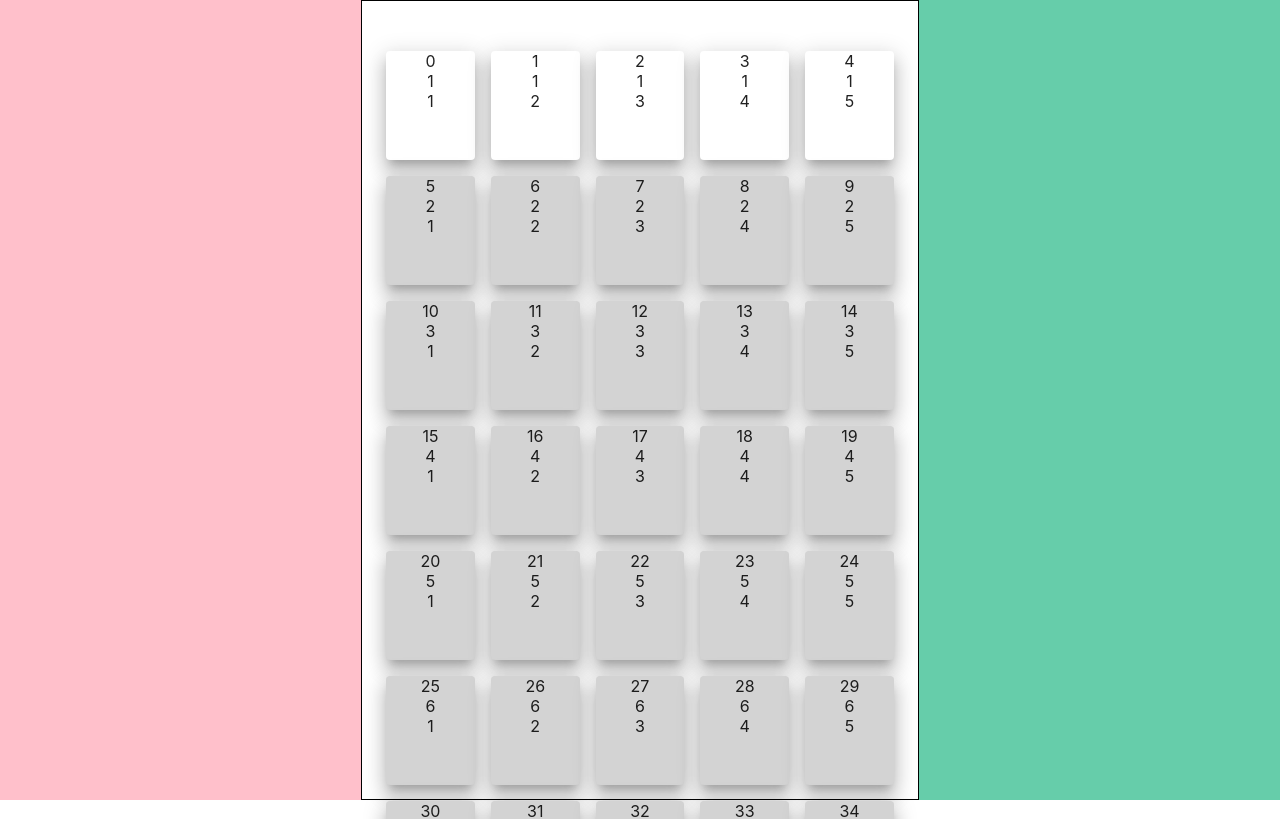
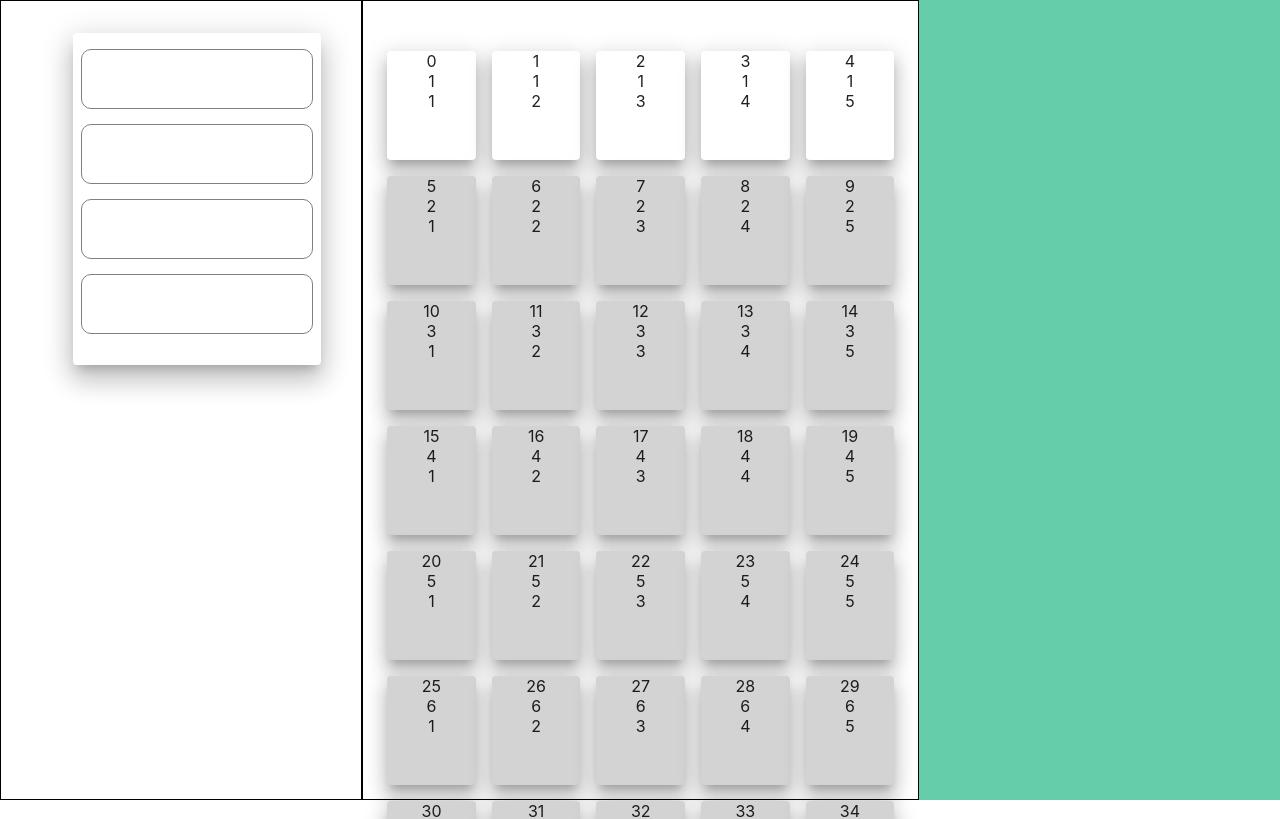
Before and after one commit to arturaszuta/card-warrior, a React (Create React App) app: page / in a window 1280 px wide. Shown: the top 819 px of the page. Built offline with nearby package versions, Linux system fonts and the light colour scheme.

Commit message:
Start implementing stats container and stats cards.

```diff
--- a/src/App.css
+++ b/src/App.css
@@ -123,9 +123,9 @@ cursor: not-allowed;
 }
 
 .characterTab {
-  background-color: pink;
   height: 100%;
   width: 20%;
+  border: 1px solid black;
 }
 
 .extraTab {
@@ -145,3 +145,35 @@ cursor: not-allowed;
   height: 100%;
   width: 100%;
 }
+
+.leftSidebar {
+  width: 100%;
+  height: 100%;
+  padding: 2em;
+}
+
+.statsContainer {
+  width: 100%;
+  height: 300px;
+}
+
+.statsPaper {
+  width: 100%;
+  height: 100%;
+  padding: 1em;
+}
+
+.statsCard {
+  width: 100%;
+  height: 20%;
+  border: 0.5px solid gray;
+  border-radius: 10px;
+  /* margin-bottom: 0.5em; */
+}
+
+.statsGrid {
+  height: 100%;
+  width: 100%;
+  align-items: center;
+  justify-content: center;
+}
--- /dev/null
+++ b/src/components/CharacterTab.tsx
@@ -0,0 +1,14 @@
+import React from "react"
+import { Container } from "@material-ui/core"
+
+import Stats from "./Stats";
+
+const Character = () => {
+    return(
+        <Container className="leftSidebar">
+            <Stats />
+        </Container>
+    )
+}
+
+export default Character;
--- /dev/null
+++ b/src/components/Stats.tsx
@@ -0,0 +1,20 @@
+import React from "react"
+import { Container, Paper, Grid } from "@material-ui/core"
+import StatsCard from "./StatsCard";
+
+const Stats = () => {
+    return(
+        <Container className="statsContainer">
+            <Paper className="statsPaper" elevation={16}>
+                <Grid container className="statsGrid" spacing={2}>
+                    <StatsCard />
+                    <StatsCard />
+                    <StatsCard />
+                    <StatsCard />
+                </Grid>
+            </Paper>
+        </Container>
+    )
+}
+
+export default Stats;
--- /dev/null
+++ b/src/components/StatsCard.tsx
@@ -0,0 +1,14 @@
+import React from "react"
+import { Grid } from "@material-ui/core"
+
+const StatsCard = () => {
+    return(
+        <Grid item className="statsCard">
+            <div></div>
+            <div></div>
+            <div></div>
+        </Grid>
+    )
+}
+
+export default StatsCard
--- a/src/components/mainWindow.tsx
+++ b/src/components/mainWindow.tsx
@@ -7,6 +7,7 @@ import SampleStack from "./sampleReactStack";
 import SizedContainer from "./SizedContainer";
 import { Container, Grid } from "@material-ui/core";
 import  Dungeon  from "./Dungeon";
+import Character from "./CharacterTab";
 
 
 
@@ -58,6 +59,7 @@ const MainWindow = (props: any) => {
         // />
         <div className="mainWrapper">
                 <Container className="characterTab" >
+                    <Character />
                 </Container>
                 <Container className="main-game-container" maxWidth="lg" style={{ width: "160%"}}>
                     <Dungeon size="small" />
```
